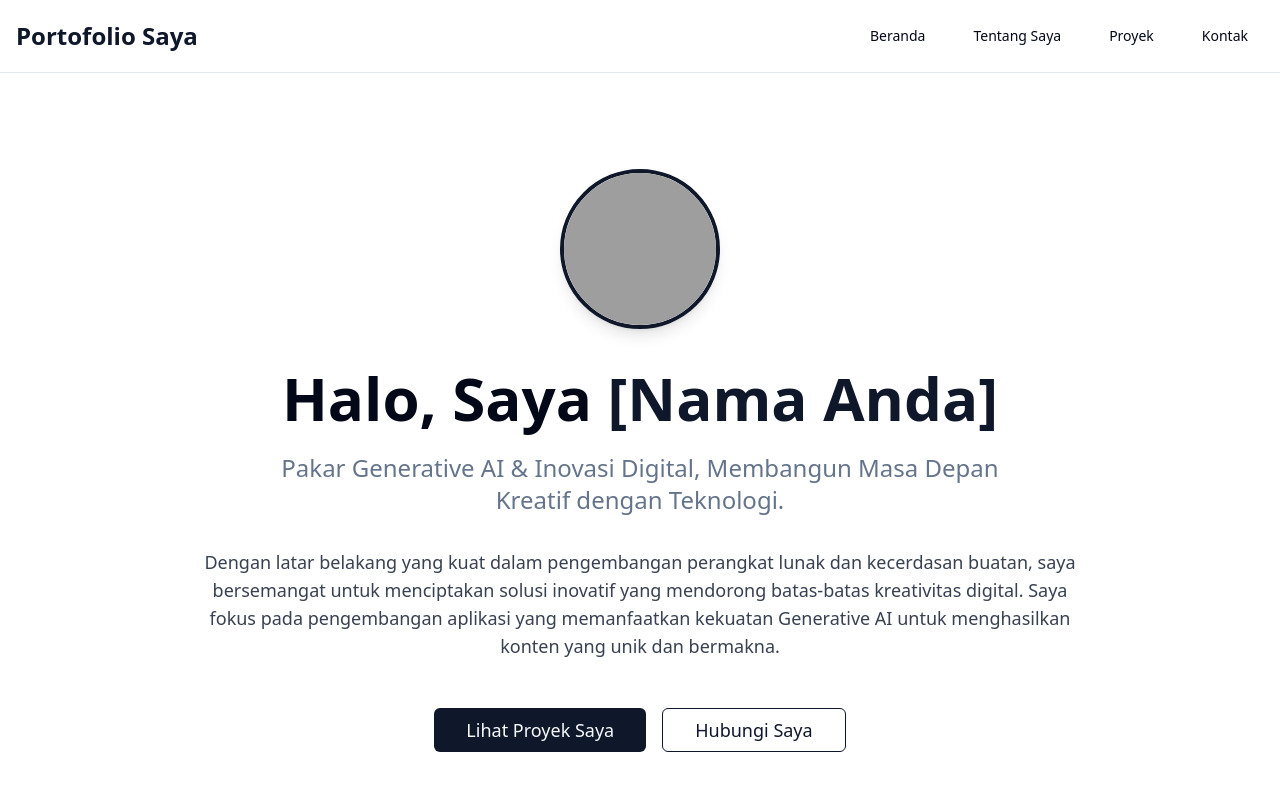
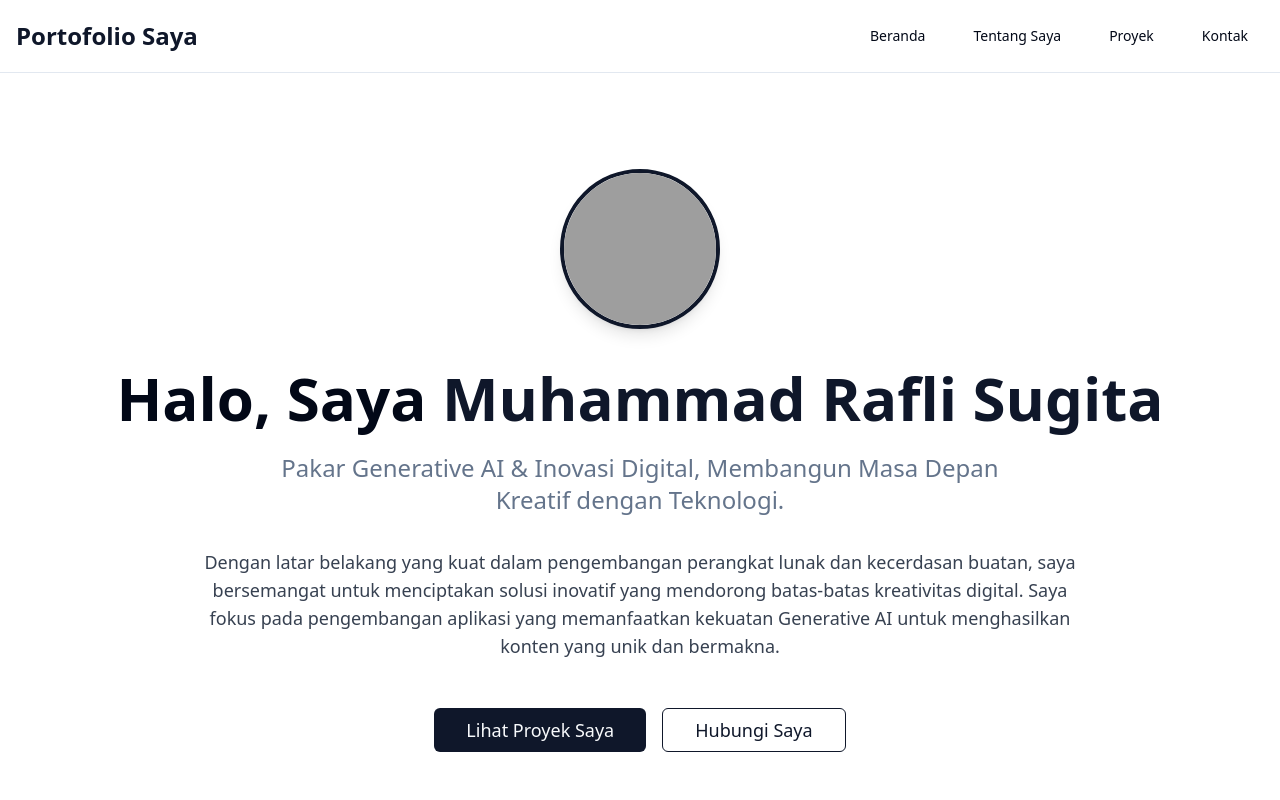
Before and after one commit to raflisugitaai-stack/Portofolio-Rafli-, a React (Vite) app: page / in a window 1280 px wide. Shown: the top 800 px of the page. Built offline with nearby package versions, Linux system fonts and the light colour scheme; grey boxes are pictures that could not be loaded.

Commit message:
[dyad] wrote 2 file(s)

```diff
--- a/src/pages/About.tsx
+++ b/src/pages/About.tsx
@@ -17,7 +17,7 @@ const AboutPage = () => {
             </CardHeader>
             <CardContent>
               <p className="text-lg text-muted-foreground leading-relaxed">
-                Halo! Nama saya [Nama Anda]. Saya adalah seorang <span className="font-semibold text-foreground">Pakar Generative AI dan Inovasi Digital</span> dengan pengalaman [Jumlah Tahun] tahun dalam merancang dan mengembangkan solusi AI yang transformatif. Saya memiliki hasrat mendalam untuk mengeksplorasi potensi AI dalam menciptakan konten baru, mengotomatisasi proses kreatif, dan mendorong batas-batas teknologi. Saya percaya pada pendekatan yang tenang, cerdas, dan berkelas dalam setiap proyek yang saya tangani, memastikan hasil yang inovatif dan berkualitas tinggi.
+                Halo! Nama saya <span className="font-semibold text-foreground">Muhammad Rafli Sugita</span>. Saya adalah seorang <span className="font-semibold text-foreground">Pakar Generative AI dan Inovasi Digital</span> dengan pengalaman [Jumlah Tahun] tahun dalam merancang dan mengembangkan solusi AI yang transformatif. Saya memiliki hasrat mendalam untuk mengeksplorasi potensi AI dalam menciptakan konten baru, mengotomatisasi proses kreatif, dan mendorong batas-batas teknologi. Saya percaya pada pendekatan yang tenang, cerdas, dan berkelas dalam setiap proyek yang saya tangani, memastikan hasil yang inovatif dan berkualitas tinggi.
               </p>
             </CardContent>
           </Card>
--- a/src/pages/Index.tsx
+++ b/src/pages/Index.tsx
@@ -37,11 +37,11 @@ const HomePage = () => {
       <div className="flex flex-col items-center justify-center text-center py-20 px-4">
         <img
           src="/placeholder.svg" // Ganti dengan URL foto profil profesional Anda
-          alt="Foto Profil [Nama Anda]"
+          alt="Foto Profil Muhammad Rafli Sugita"
           className="w-40 h-40 rounded-full object-cover mb-8 border-4 border-primary shadow-lg"
         />
         <h1 className="text-6xl font-extrabold mb-4 text-foreground leading-tight">
-          Halo, Saya <span className="text-primary">[Nama Anda]</span>
+          Halo, Saya <span className="text-primary">Muhammad Rafli Sugita</span>
         </h1>
         <p className="text-2xl text-muted-foreground mb-8 max-w-3xl font-light">
           Pakar Generative AI & Inovasi Digital, Membangun Masa Depan Kreatif dengan Teknologi.
```
